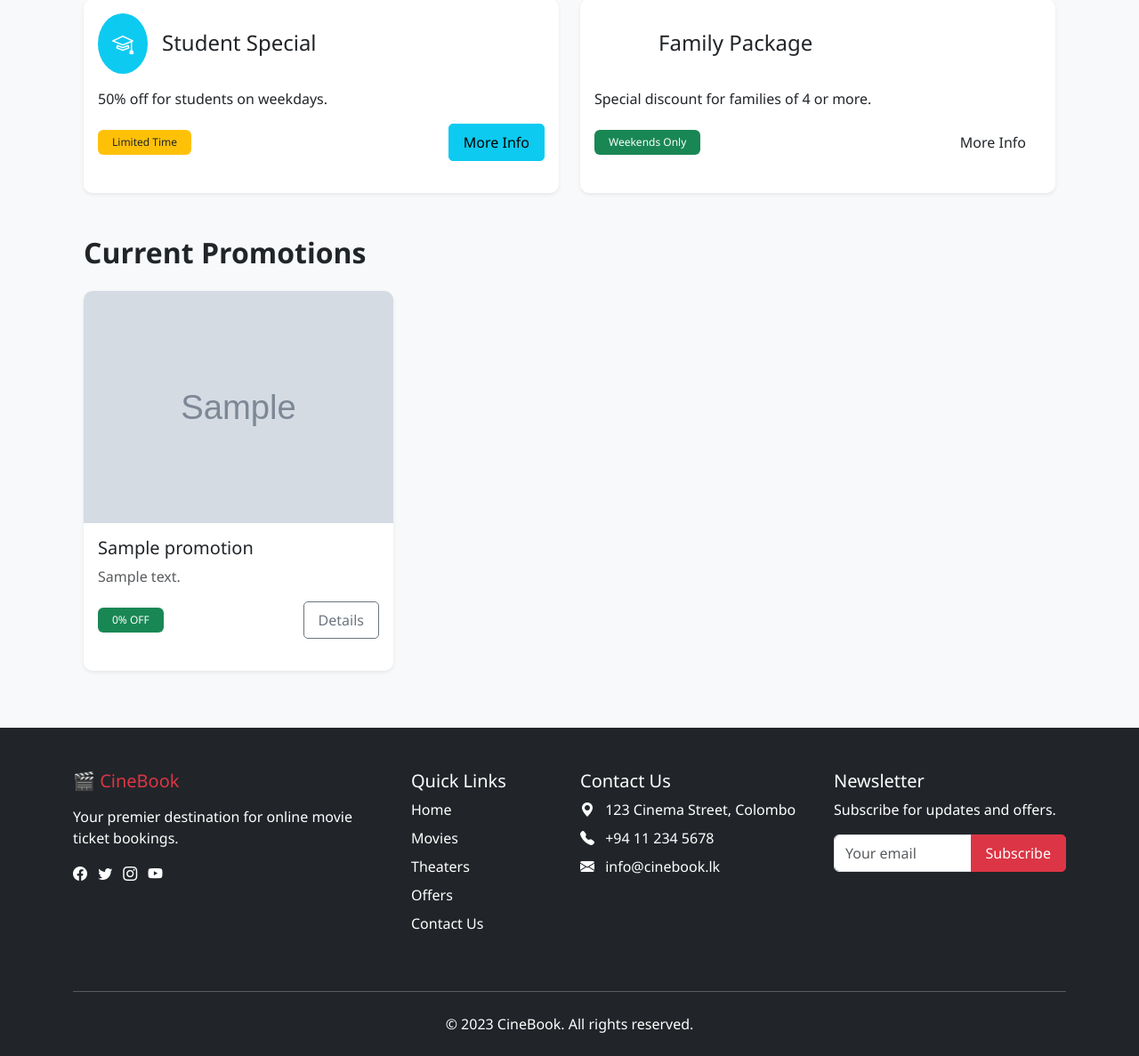
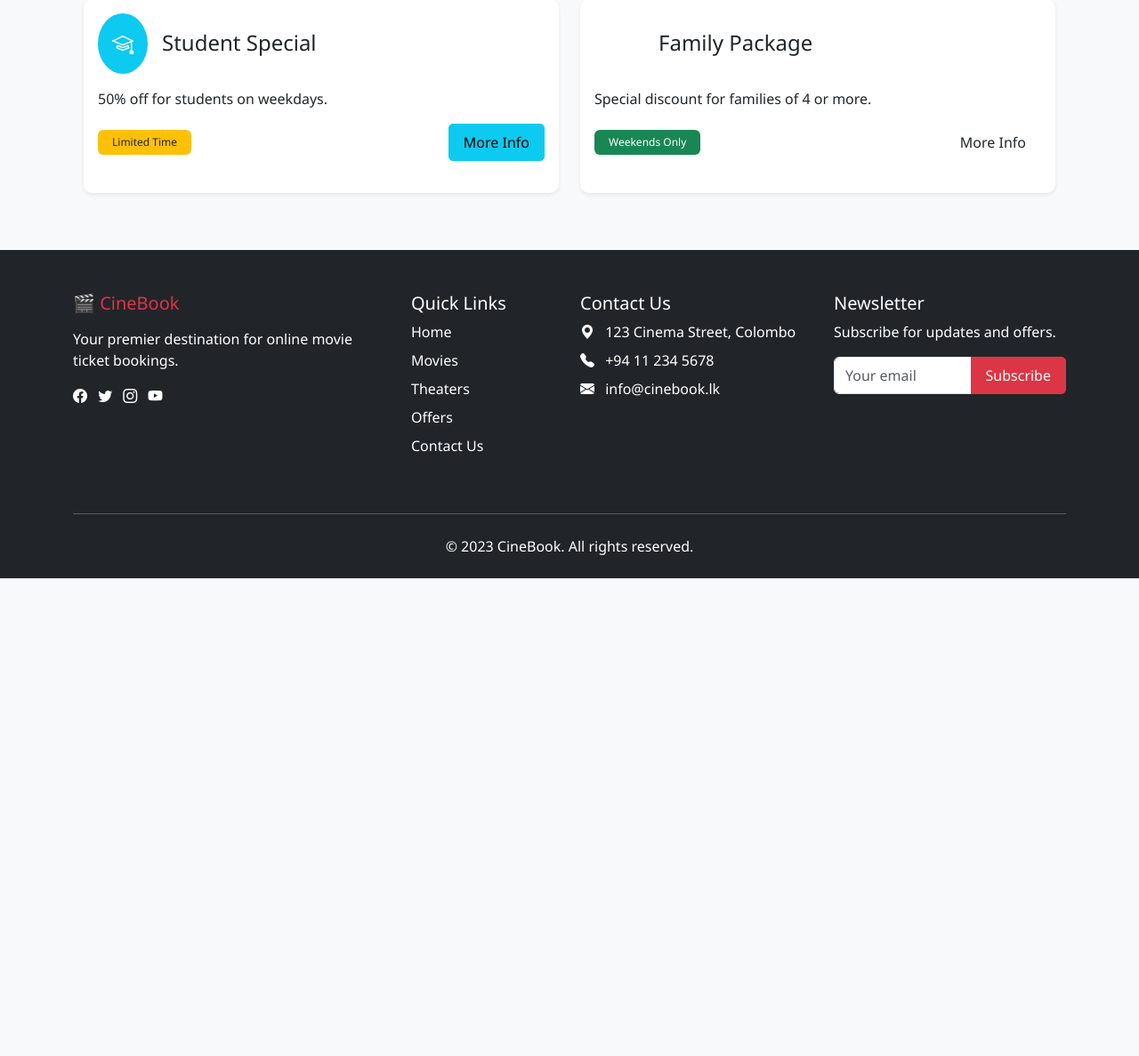
Before and after one commit to Dinusha1112/Booking_system, a Django app: page /offers/ in a window 1280 px wide. Shown: the part 1036-2223 px from the top of the page at 89% size. After the commit the page ends 1686 px from the top, so only its background shows below. Run offline with Django 5.2, Linux system fonts and the light colour scheme; tables that the repository leaves empty hold one stand-in row (values such as "Sample post"); grey boxes marked "Sample" are stand-in pictures.

Commit message:
removed redundant code

```diff
--- a/booking_system/templates/booking_system/offers.html
+++ b/booking_system/templates/booking_system/offers.html
@@ -154,33 +154,6 @@
             </div>
         </div>
     </section>
-
-    <!-- Current Promotions -->
-    <section>
-        <h2 class="fw-bold mb-4">Current Promotions</h2>
-        <div class="row g-4">
-            {% for promo in promotions %}
-            <div class="col-md-4">
-                <div class="card h-100 border-0 shadow-sm">
-                    <div class="promo-image-container">
-                        <img src="{{ promo.image.url }}" class="card-img-top" alt="{{ promo.title }}">
-                    </div>
-                    <div class="card-body">
-                        <h5 class="card-title">{{ promo.title }}</h5>
-                        <p class="card-text text-muted">{{ promo.description }}</p>
-                        <div class="d-flex justify-content-between align-items-center">
-                            <div class="badge bg-success py-2 px-3">{{ promo.discount_percentage }}% OFF</div>
-                            <button class="btn btn-outline-secondary" data-bs-toggle="modal" data-bs-target="#promoModal{{ forloop.counter }}">
-                                Details
-                            </button>
-                        </div>
-                    </div>
-                </div>
-            </div>
-            {% endfor %}
-        </div>
-    </section>
-</div>
 
 <!-- Modals for Bank Offers -->
 <!-- Sampath Bank Modal -->
```
